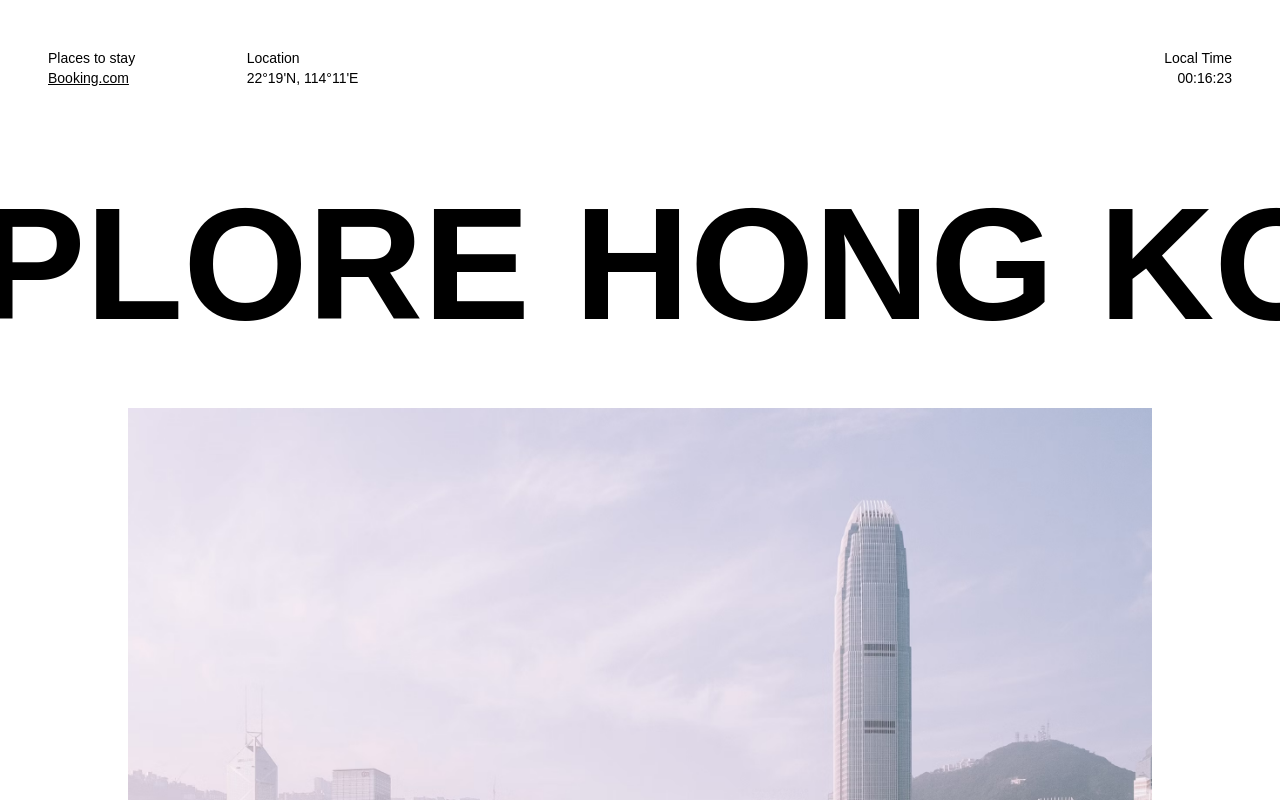
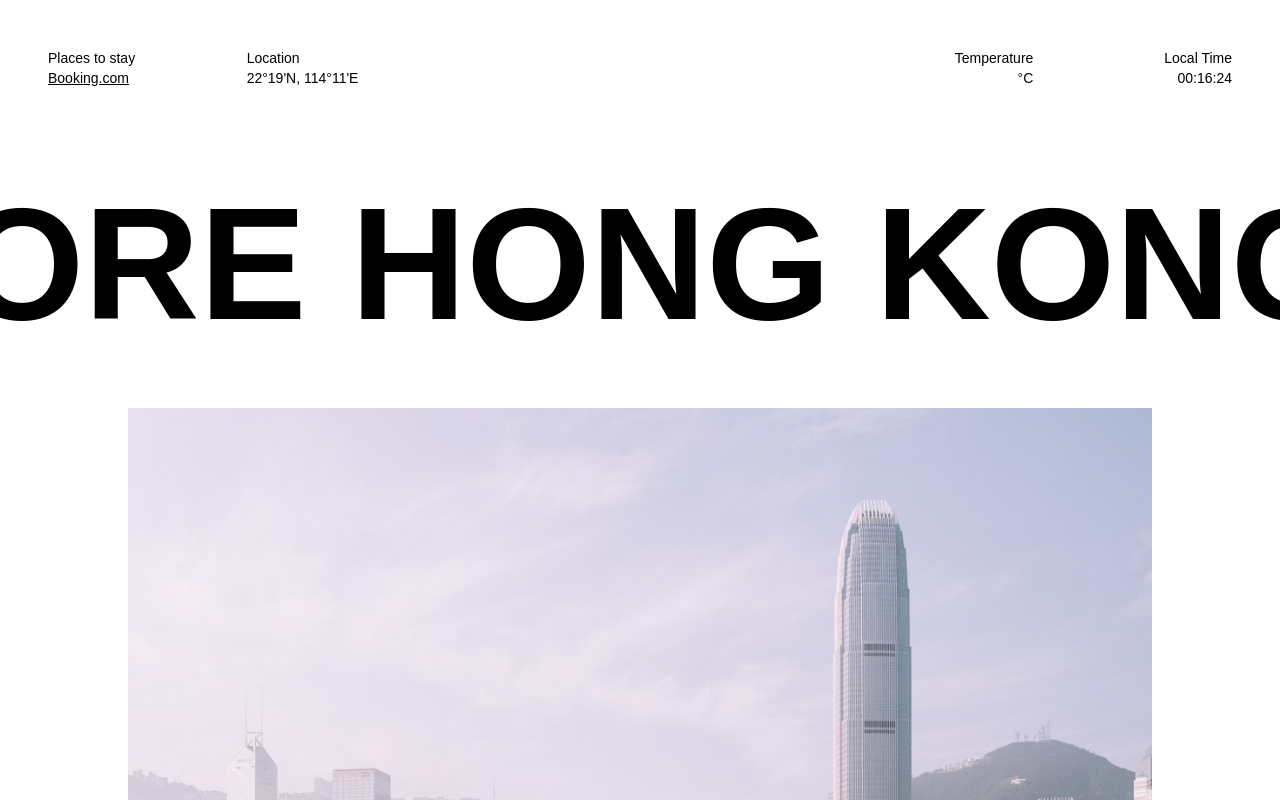
Before and after one commit to mikeliuu/explorehongkong, a Next.js app: page / in a window 1280 px wide. Shown: the top 800 px of the page. Built offline with nearby package versions, Linux system fonts and the light colour scheme; no server answers.

Commit message:
update api fetcher to server actions

```diff
--- a/src/app/page.tsx
+++ b/src/app/page.tsx
@@ -1,29 +1,25 @@
-"use client";
-
 import Description from "@/components/description";
 import Intro from "@/components/intro";
 import Attractions from "@/components/attractions";
-import { useLayoutEffect } from "react";
 import OverlayIntro from "@/components/overlay-intro";
 import Header from "@/components/header";
+import LocomotiveScroll from "@/components/locomotive-scroll";
+import { fetchWeather } from "@/server/actions/weather-api";
 
-export default function Home() {
-	// init smooth scroll
-	useLayoutEffect(() => {
-		(async () => {
-			const LocomotiveScroll = (await import("locomotive-scroll")).default;
-
-			new LocomotiveScroll();
-		})();
-	}, []);
+export default async function Home() {
+	const temperature = await fetchWeather("hong%20kong");
 
 	return (
+		<>
+			<LocomotiveScroll />
+
 			<main>
 				<OverlayIntro />
-			<Header />
+				<Header temperature={temperature?.current.temp_c!} />
 				<Intro />
 				<Description />
 				<Attractions />
 			</main>
+		</>
 	);
 }
--- a/src/components/header.tsx
+++ b/src/components/header.tsx
@@ -1,14 +1,23 @@
 import LocalTime from "@/components/local-time";
-import Temperature from "@/components/temperature";
 import { cn } from "@/lib/utils";
 import Link from "next/link";
 
-export default function Header() {
+export default function Header({ temperature }: { temperature: number }) {
 	return (
 		<header className="grid grid-cols-2 md:grid-cols-12 w-full text-sm text-black px-4 py-8 md:p-12 mb-4 md:mb-12 gap-4 md:gap-2">
 			<Accomendation className="md:col-span-2" />
+
 			<Location className="justify-self-end items-end md:col-span-2 md:items-start md:justify-self-auto" />
-			<Temperature className="md:justify-self-end md:items-end md:col-start-9 md:col-span-2" />
+
+			<div
+				className={cn(
+					"flex flex-col md:justify-self-end md:items-end md:col-start-9 md:col-span-2"
+				)}
+			>
+				<div>Temperature</div>
+				<div>{temperature}°C</div>
+			</div>
+
 			<LocalTime className="justify-self-end items-end md:justify-start md:col-start-11 md:col-span-2" />
 		</header>
 	);
--- /dev/null
+++ b/src/components/locomotive-scroll.tsx
@@ -0,0 +1,16 @@
+"use client";
+
+import { useLayoutEffect } from "react";
+
+export default function LocomotiveScroll() {
+	// init smooth scroll
+	useLayoutEffect(() => {
+		(async () => {
+			const LocomotiveScroll = (await import("locomotive-scroll")).default;
+
+			new LocomotiveScroll();
+		})();
+  }, []);
+
+  return <></>;
+}
--- a/src/components/overlay-intro.tsx
+++ b/src/components/overlay-intro.tsx
@@ -25,7 +25,8 @@ export default function OverlayIntro() {
 	const [imageIndex, setImageIndex] = useState(0);
 
 	useLayoutEffect(() => {
-		window.document.body.style.position = "fixed";
+		window.document.body.style.pointerEvents = "none";
+		window.document.body.style.overflow = "hidden";
 
 		// switch image
 		const interval = setInterval(() => {
@@ -48,6 +49,17 @@ export default function OverlayIntro() {
 			ease: "expo.out",
 			delay: 2.9,
 			duration: 0.5,
+			onComplete: () => {
+				clearInterval(interval);
+
+				window.document.body.style.pointerEvents = "auto";
+				window.document.body.style.overflow = "auto";
+
+				window.scrollTo(0, 0);
+
+				// set to completed to trigger main page animation
+				setIntroStatus(IntroStatus.Completed);
+			},
 		});
 
 		// fade out overlay in 2 seconds
@@ -58,13 +70,6 @@ export default function OverlayIntro() {
 			duration: 1,
 			ease: "expo.out",
 			delay: 3,
-			onComplete: () => {
-				clearInterval(interval);
-				window.document.body.style.position = "unset";
-
-				// set to completed to trigger main page animation
-				setIntroStatus(IntroStatus.Completed);
-			},
 		});
 
 		return () => {
--- a/src/components/temperature.tsx
+++ /dev/null
@@ -1,36 +0,0 @@
-"use client";
-
-import { cn } from "@/lib/utils";
-import { fetchWeather } from "@/lib/weather-api";
-import { useEffect, useState } from "react";
-
-interface TemperatureProps {
-	className?: string;
-}
-
-export default function Temperature({ className }: TemperatureProps) {
-	const [temperature, setTemperature] = useState<number>(0);
-
-	useEffect(() => {
-		const fetchTemperature = async () => {
-			console.log(process.env.NEXT_PUBLIC_WHEATHER_API_KEY);
-
-			const res = await fetchWeather("hong%20kong");
-
-			if (res?.current) {
-				setTemperature(res.current.temp_c);
-			}
-		};
-
-		fetchTemperature();
-	}, []);
-
-	return (
-		!!temperature && (
-			<div className={cn("flex flex-col", className)}>
-				<div>Temperature</div>
-				<div>{temperature}°C</div>
-			</div>
-		)
-	);
-}
--- a/src/lib/weather-api.ts
+++ b/src/server/actions/weather-api.ts
@@ -1,3 +1,5 @@
+"use server";
+
 import { WeatherResponse } from "@/constants/weather";
 
 export const fetchWeather = async (
@@ -5,7 +7,7 @@ export const fetchWeather = async (
 ): Promise<WeatherResponse | undefined> => {
 	try {
 		const url = `http://api.weatherapi.com/v1/current.json?key=${process.env
-			.NEXT_PUBLIC_WHEATHER_API_KEY!}&q=${query}`;
+			.WHEATHER_API_KEY!}&q=${query}`;
 
 		const response = await fetch(url);
 
```
Also changed, not shown: 1 other file (tests, documents, lock files or other folders). Lines whose indentation alone changed are shown as unchanged.
